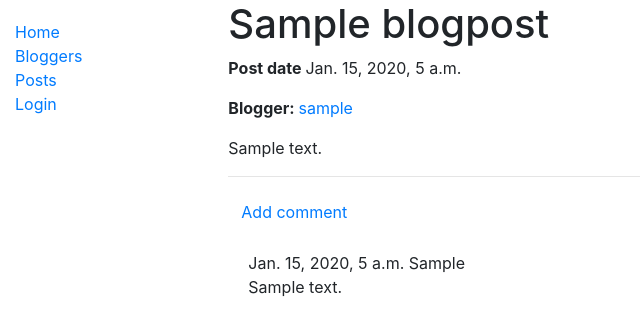
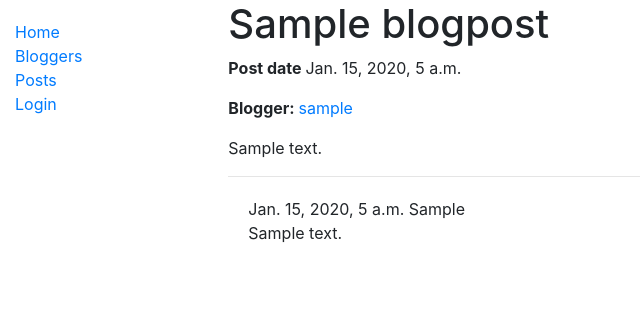
Before and after one commit to momentum-cohort-2019-02/w4-miniblog-AlanaKaimi, a Django app: page /catalog/blogpost/1 in a window 1280 px wide. Shown: the top 336 px of the page, without its empty margins (0-640 px from the left). Run offline with Django 3.2, Linux system fonts and the light colour scheme; tables that the repository leaves empty hold one stand-in row (values such as "Sample post"); some libraries are stand-ins or nearby versions.

Commit message:
Can make comments as Admin, but no functionality for adding comments on blog :/

```diff
--- a/catalog/templates/catalog/blogpost_detail.html
+++ b/catalog/templates/catalog/blogpost_detail.html
@@ -9,7 +9,6 @@
     <p>{{ blogpost.content }}</p>
 
     <hr>
-    <a class="btn btn-default" href="{% url 'add_comment_to_post' pk=blogpost.pk %}">Add comment</a>
     {% for comment in blogpost.comments.all %}
         <div class="comment">
             {{ comment.created }}
--- a/catalog/urls.py
+++ b/catalog/urls.py
@@ -8,5 +8,4 @@ urlpatterns = [
     path('blogger/<int:pk>', views.BloggerDetailView.as_view(), name='blogger-detail'),
     path('blogpost/<int:pk>', views.BlogPostDetailView.as_view(), name='blogpost-detail'),
     path('comment/<int:pk>', views.Comment.as_view(), name='comments'),
-    path(r'blogpost/<int:pk>/comment/', views.add_comment_to_post, name='add-comment-to-post'),
 ]
--- a/catalog/views.py
+++ b/catalog/views.py
@@ -40,16 +40,3 @@ class BlogPostDetailView(generic.DetailView):
 
 class Comment(generic.ListView):
     model = Comment
-
-def add_comment_to_post(request, pk):
-    post = get_object_or_404(BlogPost, pk=pk)
-    if request.method == "POST":
-        form = CommentForm(request.POST)
-        if form.is_valid():
-            comment = form.save(commit=False)
-            comment.post = post
-            comment.save()
-        return redirect('blogpost-detail', pk=post.pk)
-    else:
-        form = CommentForm()
-    return render(request, 'add_comment_to_post.html', {'form': form})
```
Also changed, not shown: catalog/templates/catalog/add_comment_to_post.html (deleted, +0 -10 lines), catalog/templates/base_generic.html (line endings or trailing spaces).
